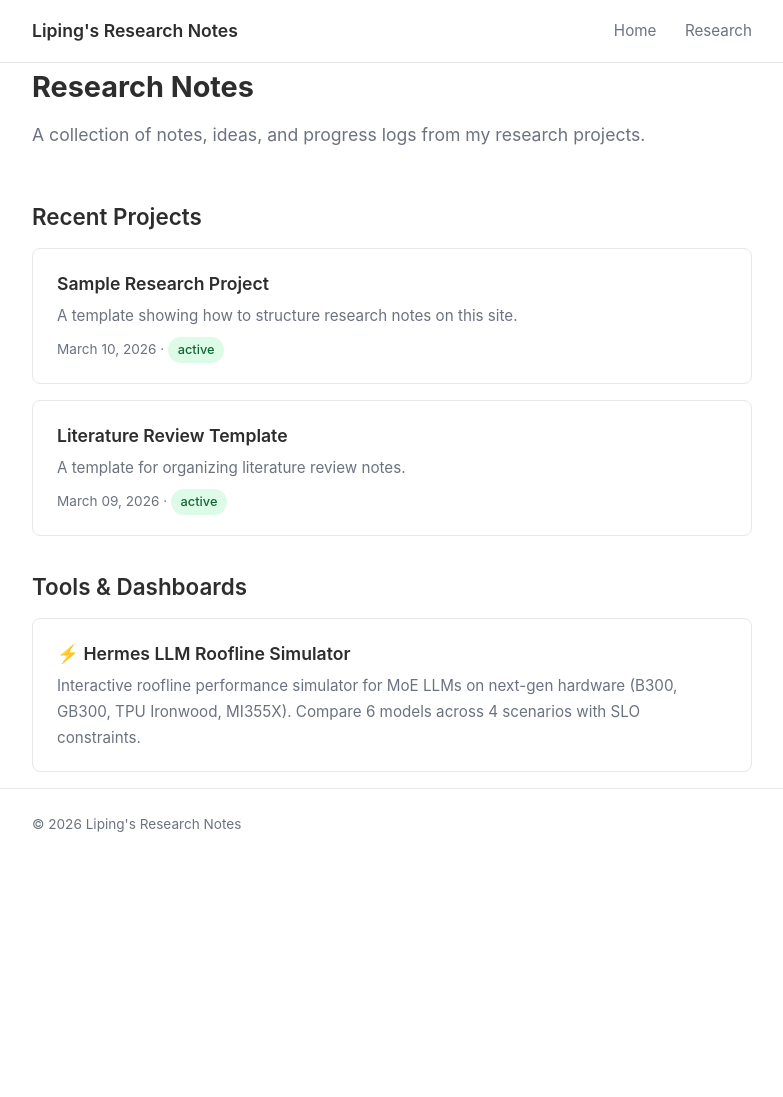
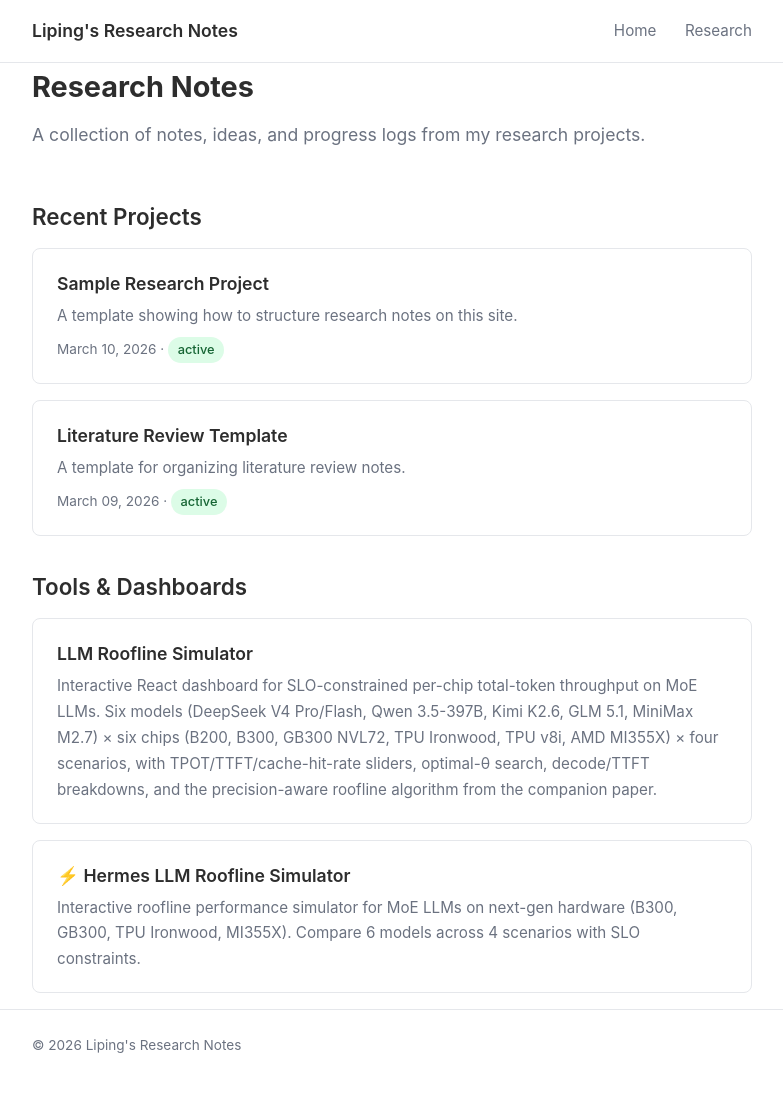
Before and after one commit to zhanglpg/zhanglpg.github.io, a Jekyll site: the page built from index.html, in a window 1280 px wide. Shown: the whole page, without its empty margins (248-1031 px from the left). Built offline with Jekyll 4.4.1, drawn with Linux system fonts in a browser that asks for light colours; before the commit the page ends 900 px from its top, so only the background shows below that.

Commit message:
Link React LLM Roofline Simulator from homepage
Add the React/Vite dashboard at /llm-roofline-sim/ alongside the existing
Hermes single-file simulator. Both are accessible from the homepage.

Co-Authored-By: Claude Opus 4.7 <noreply@anthropic.com>

```diff
--- a/index.html
+++ b/index.html
@@ -27,6 +27,12 @@ title: Home
 <h2>Tools &amp; Dashboards</h2>
 <ul class="project-list">
   <li>
+    <a href="{{ '/llm-roofline-sim/' | relative_url }}">
+      <div class="title">LLM Roofline Simulator</div>
+      <div class="summary">Interactive React dashboard for SLO-constrained per-chip total-token throughput on MoE LLMs. Six models (DeepSeek V4 Pro/Flash, Qwen 3.5-397B, Kimi K2.6, GLM 5.1, MiniMax M2.7) × six chips (B200, B300, GB300 NVL72, TPU Ironwood, TPU v8i, AMD MI355X) × four scenarios, with TPOT/TTFT/cache-hit-rate sliders, optimal-θ search, decode/TTFT breakdowns, and the precision-aware roofline algorithm from the companion paper.</div>
+    </a>
+  </li>
+  <li>
     <a href="{{ '/hermes-llm-roofline-sim/' | relative_url }}">
       <div class="title">⚡ Hermes LLM Roofline Simulator</div>
       <div class="summary">Interactive roofline performance simulator for MoE LLMs on next-gen hardware (B300, GB300, TPU Ironwood, MI355X). Compare 6 models across 4 scenarios with SLO constraints.</div>
```
